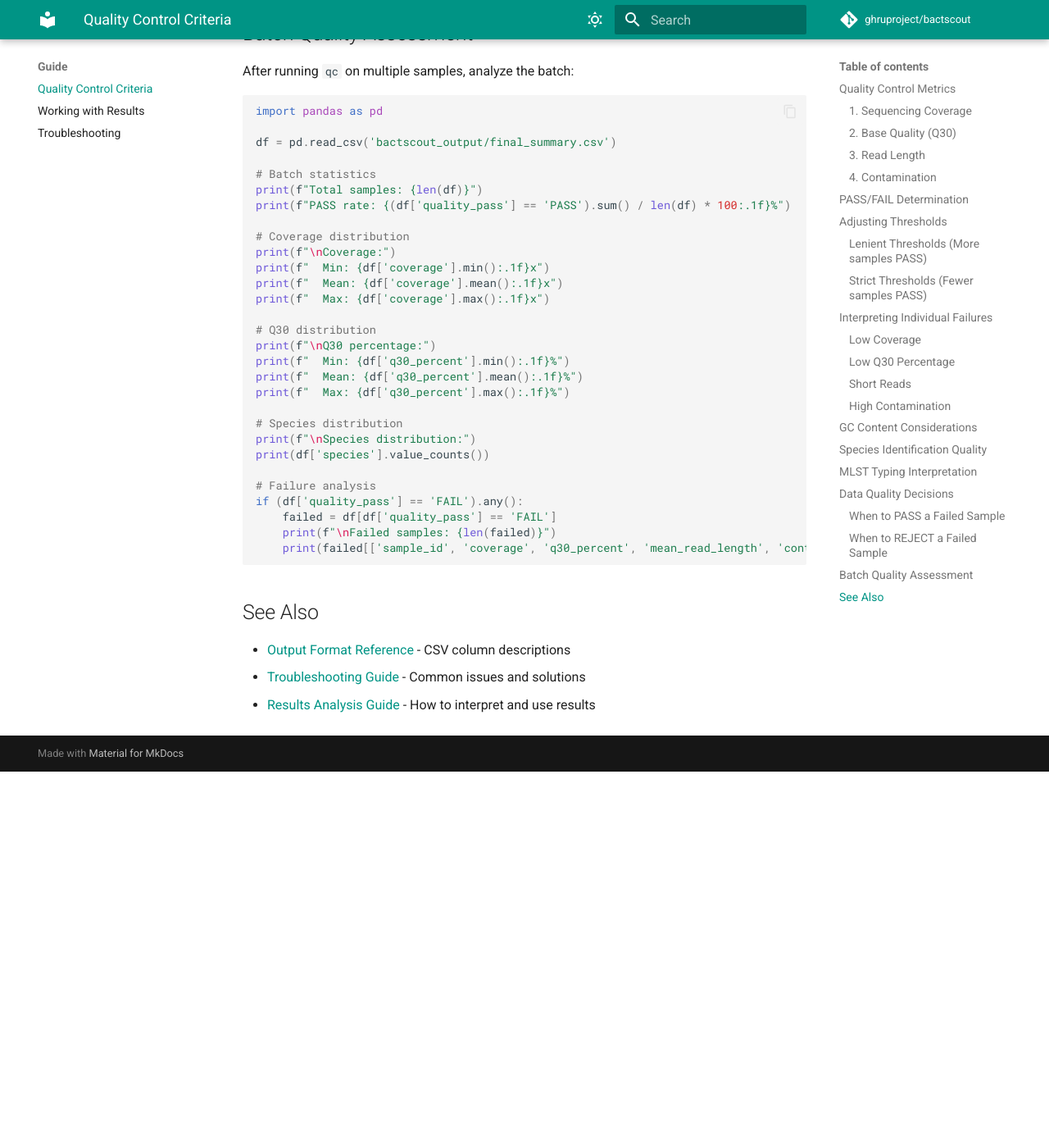
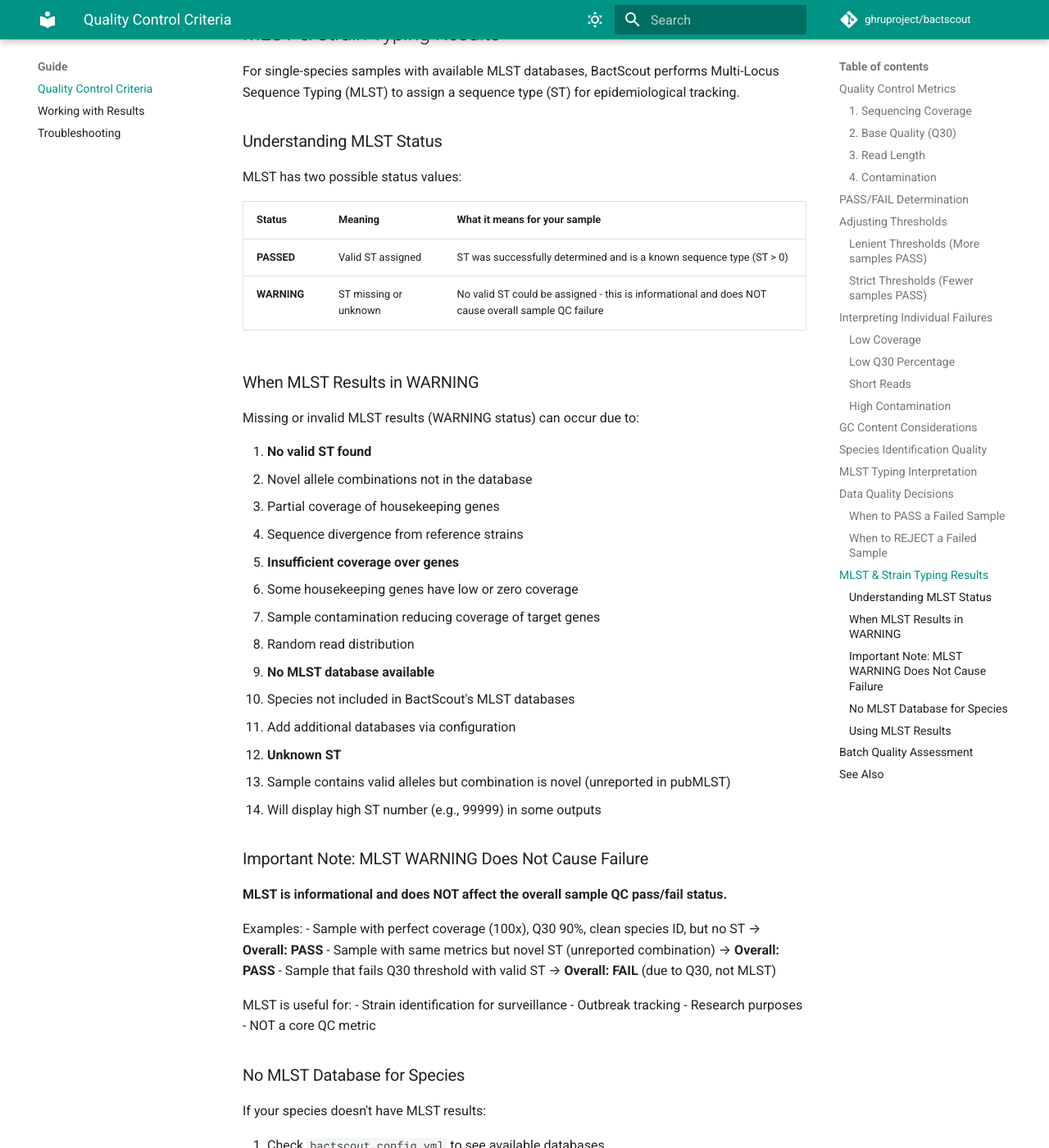
Before and after one commit to ghruproject/bactscout, an MkDocs documentation site: the page built from docs/guide/quality-control.md, in a window 1280 px wide and 1400 px high, scrolled down 6333 px. Shown: the whole window at 82% size. Built offline with MkDocs 1.6.1 and Material for MkDocs 9.7.7, drawn with Linux system fonts in a browser that asks for light colours; comment, search, counter and statistics services are not loaded; before the commit the page ends 7274 px from its top, so only the background shows below that; some of the changed text lies outside the part shown.

Commit message:
feat: clarify MLST WARNING status and add comprehensive tests
- Verify that MLST WARNING status correctly does NOT cause sample QC failure
- MLST is informational and only affects overall status if set to FAILED (which never happens)
- Missing ST results in WARNING (not FAIL) - this is expected for novel STs or partial results

Test additions:
- Add 7 tests to tests/test_thread.py for handle_mlst_results():
  * Valid ST → PASSED
  * Zero/invalid ST → WARNING
  * Missing ST field → WARNING
  * Empty ST field → WARNING
  * No MLST database → WARNING
  * Novel ST → PASSED
  * Species name mapping verification
- Add 5 tests to final_status_pass() to confirm MLST doesn't affect QC pass/fail
- Add 5 new ST tests to tests/test_run_stringmlst.py:
  * Valid ST handling
  * Missing ST field handling
  * Zero/invalid ST handling
  * Novel ST handling

Documentation updates:
- Added comprehensive MLST section to docs/guide/quality-control.md
  * Explains PASSED vs WARNING status
  * Documents when and why MLST results in WARNING
  * Shows MLST does NOT cause overall failure
  * Provides practical examples and solutions
- Updated docs/reference/faq.md MLST section
  * Clarifies missing MLST doesn't mean sample failed
  * Added table showing separate MLST and QC metrics
  * Explains MLST is optional/informational

Test results: ✅ 114/114 tests passing
Documentation: ✅ Builds without errors

````diff
--- a/docs/guide/quality-control.md
+++ b/docs/guide/quality-control.md
@@ -298,6 +298,100 @@ Sometimes you may want to analyze samples that don't meet all thresholds:
 - High contamination (>20%) - unreliable species ID
 - Mixed species for single-species analysis
 
+## MLST & Strain Typing Results
+
+For single-species samples with available MLST databases, BactScout performs Multi-Locus Sequence Typing (MLST) to assign a sequence type (ST) for epidemiological tracking.
+
+### Understanding MLST Status
+
+MLST has two possible status values:
+
+| Status | Meaning | What it means for your sample |
+|--------|---------|------|
+| **PASSED** | Valid ST assigned | ST was successfully determined and is a known sequence type (ST > 0) |
+| **WARNING** | ST missing or unknown | No valid ST could be assigned - this is informational and does NOT cause overall sample QC failure |
+
+### When MLST Results in WARNING
+
+Missing or invalid MLST results (WARNING status) can occur due to:
+
+1. **No valid ST found**
+   - Novel allele combinations not in the database
+   - Partial coverage of housekeeping genes
+   - Sequence divergence from reference strains
+
+2. **Insufficient coverage over genes**
+   - Some housekeeping genes have low or zero coverage
+   - Sample contamination reducing coverage of target genes
+   - Random read distribution
+
+3. **No MLST database available**
+   - Species not included in BactScout's MLST databases
+   - Add additional databases via configuration
+
+4. **Unknown ST**
+   - Sample contains valid alleles but combination is novel (unreported in pubMLST)
+   - Will display high ST number (e.g., 99999) in some outputs
+
+### Important Note: MLST WARNING Does Not Cause Failure
+
+**MLST is informational and does NOT affect the overall sample QC pass/fail status.**
+
+Examples:
+- Sample with perfect coverage (100x), Q30 90%, clean species ID, but no ST → **Overall: PASS**
+- Sample with same metrics but novel ST (unreported combination) → **Overall: PASS**
+- Sample that fails Q30 threshold with valid ST → **Overall: FAIL** (due to Q30, not MLST)
+
+MLST is useful for:
+- Strain identification for surveillance
+- Outbreak tracking
+- Research purposes
+- NOT a core QC metric
+
+### No MLST Database for Species
+
+If your species doesn't have MLST results:
+
+1. Check `bactscout_config.yml` to see available databases
+2. To add MLST for additional species:
+   ```yaml
+   # In config file, specify new databases
+   mlst_species:
+     species_new: "Full Scientific Name"
+   ```
+3. Install the corresponding stringMLST database:
+   ```bash
+   stringMLST.py -S new_scheme --install
+   ```
+
+### Using MLST Results
+
+MLST results appear in:
+- `final_summary.csv` → `mlst_st` column (or None if missing)
+- Individual sample `_summary.csv` → `mlst_st` and `mlst_message`
+
+To analyze MLST results across batch:
+
+```python
+import pandas as pd
+
+df = pd.read_csv('bactscout_output/final_summary.csv')
+
+# Find samples with MLST results
+with_mlst = df.dropna(subset=['mlst_st'])
+print(f"Samples with valid ST: {len(with_mlst)} / {len(df)}")
+
+# ST distribution
+if len(with_mlst) > 0:
+    print("\nSequence Type distribution:")
+    print(with_mlst['mlst_st'].value_counts())
+
+    # Find related samples (same ST)
+    for st in with_mlst['mlst_st'].unique():
+        related = with_mlst[with_mlst['mlst_st'] == st]
+        print(f"ST-{st}: {len(related)} samples")
+```
+
 ## Batch Quality Assessment
 
 After running `qc` on multiple samples, analyze the batch:
--- a/docs/reference/faq.md
+++ b/docs/reference/faq.md
@@ -146,15 +146,34 @@ To add more, install additional ARIBA databases.
 - Useful for epidemiological tracking and outbreak investigation
 
 ### Q: What if MLST is partial or fails?
-**A:** Common causes:
-- Low coverage over specific genes
-- Sample contamination
-- Sequence divergence (novel variants)
+**A:** When MLST cannot assign a valid ST, the status is set to **WARNING** (not FAIL). This is informational and does NOT cause the overall sample to fail QC.
 
-Solutions:
-- Increase sequencing depth
-- Check coverage for housekeeping genes
-- Verify sample quality
+Common causes of missing ST:
+- Low coverage over specific housekeeping genes
+- Sample contamination reducing coverage
+- Sequence divergence (novel allele combinations)
+- Unreported/novel ST not in pubMLST database
+
+**Important**: Missing MLST does not affect sample quality assessment. A sample can:
+- ✅ PASS overall QC with missing ST (if other metrics pass)
+- ✅ Have a valid MLST ST and still FAIL QC (if coverage/Q30/etc. fails)
+
+Solutions if you need MLST:
+- Increase sequencing depth for better coverage
+- Verify sample hasn't degraded
+- Check if novel ST can be submitted to pubMLST
+- Review housekeeping gene coverage in sample report
+
+### Q: Does missing MLST mean my sample failed?
+**A:** No! MLST status is separate from sample QC pass/fail. Example:
+
+| Scenario | Q30 | Coverage | Reads | Contamination | MLST | Overall Result |
+|----------|-----|----------|-------|----------------|------|---|
+| Good sample, ST found | PASS | PASS | PASS | PASS | PASSED | ✅ **PASS** |
+| Good sample, no ST | PASS | PASS | PASS | PASS | WARNING | ✅ **PASS** |
+| Poor Q30, has ST | FAIL | PASS | PASS | PASS | PASSED | ❌ **FAIL** |
+
+The sample quality is determined by sequencing metrics (coverage, Q30, contamination, read length). MLST is optional strain typing information.
 
 ## Data Management
 
````
Also changed, not shown: 3 other files.
